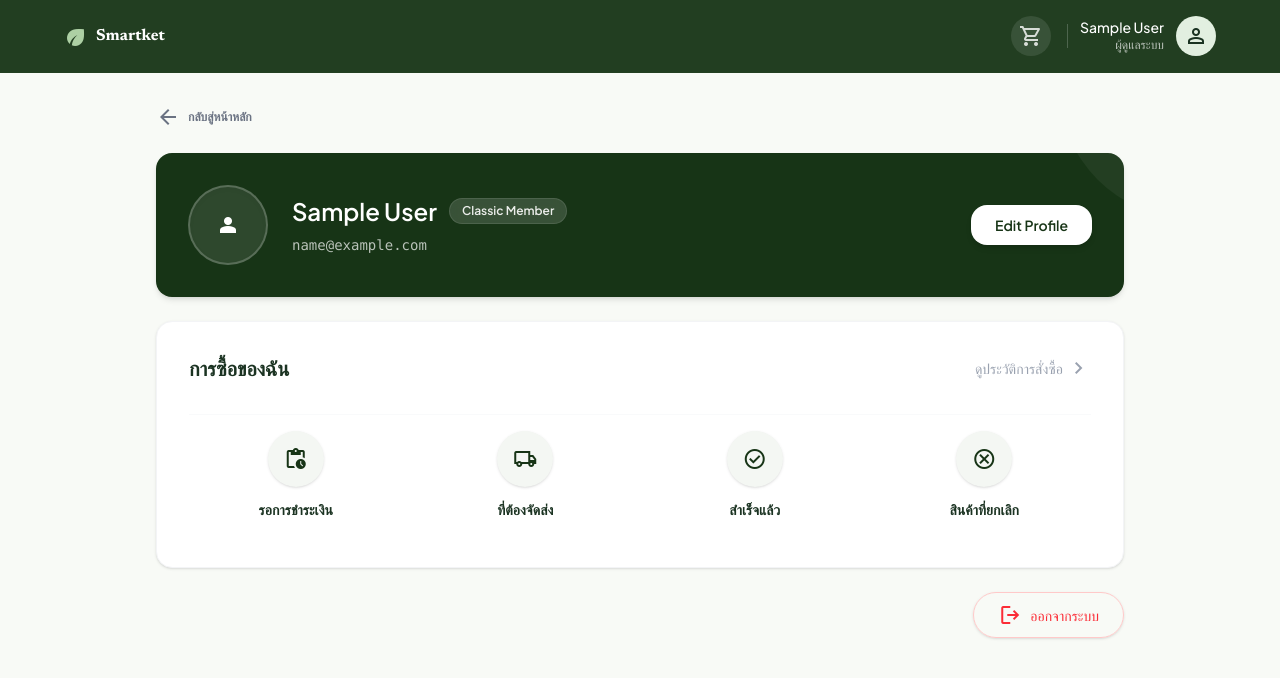
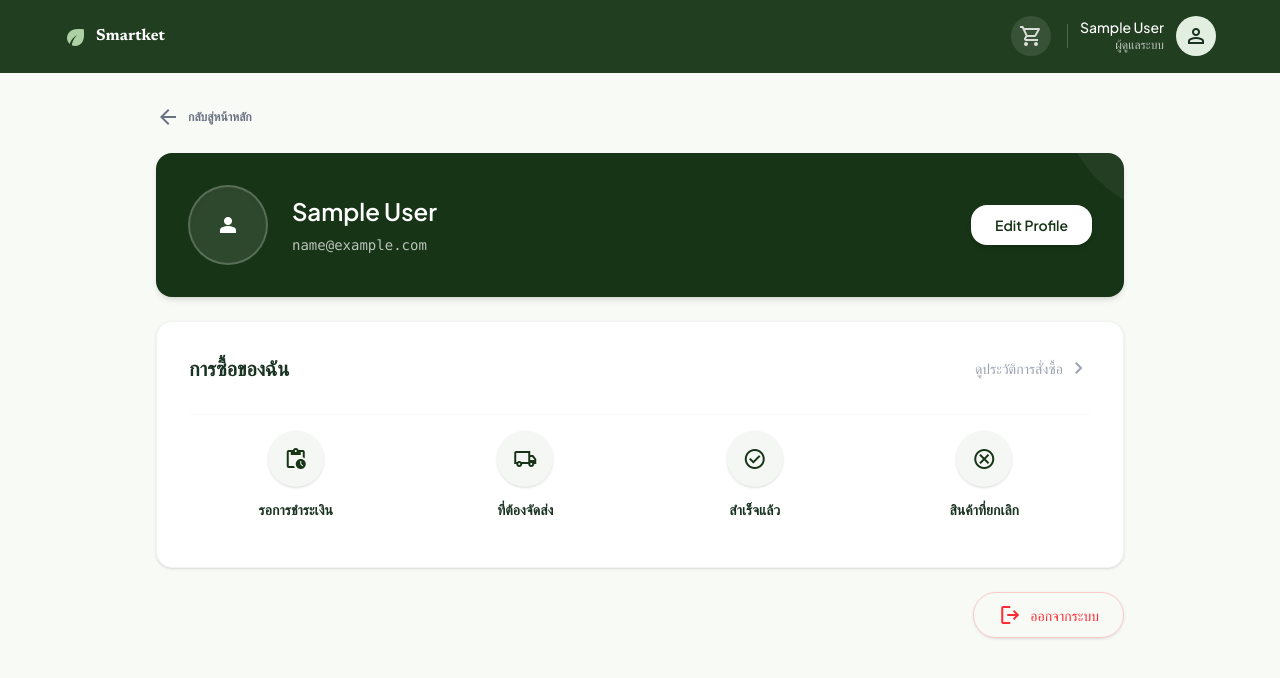
Before and after one commit to atsawinkz/smart-farm-marketplace-ecommerce, a Next.js app in the folder Programmer/: page /profile in a window 1280 px wide. Shown: the top 678 px of the page. Built offline with nearby package versions, Linux system fonts and the light colour scheme; sample sign-in values are in the browser's storage.

Commit message:
fix: remove Classic Member badge from profile header

```diff
--- a/Programmer/src/app/profile/page.tsx
+++ b/Programmer/src/app/profile/page.tsx
@@ -179,9 +179,6 @@ export default function ProfilePage() {
             <div className="flex flex-col min-w-0">
               <div className="flex flex-col sm:flex-row items-center gap-3">
                 <span className="font-bold text-2xl truncate">{user.name}</span>
-                <span className="bg-white/15 px-3 py-1 rounded-full text-xs font-semibold text-white/90 border border-white/10 backdrop-blur-sm">
-                  Classic Member
-                </span>
               </div>
               <span className="text-white/70 text-sm mt-2 font-mono truncate">{user.email}</span>
             </div>
```
